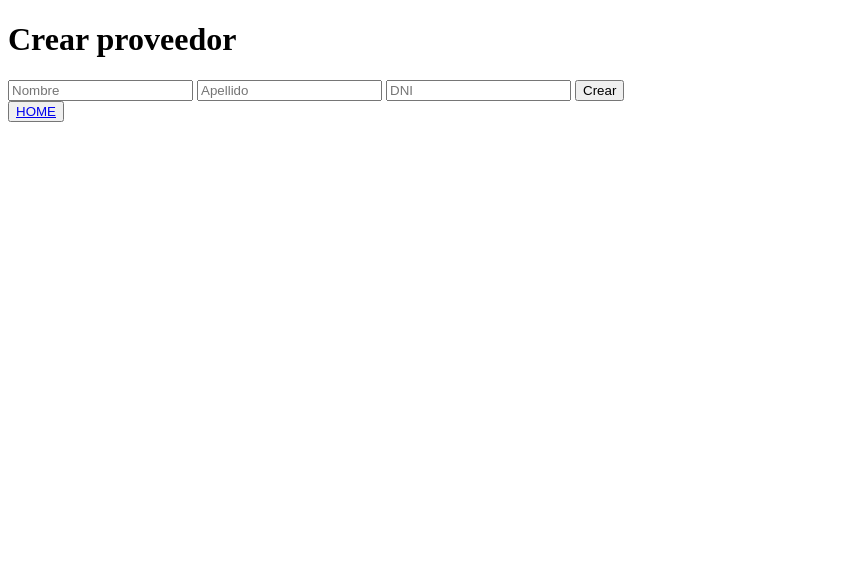
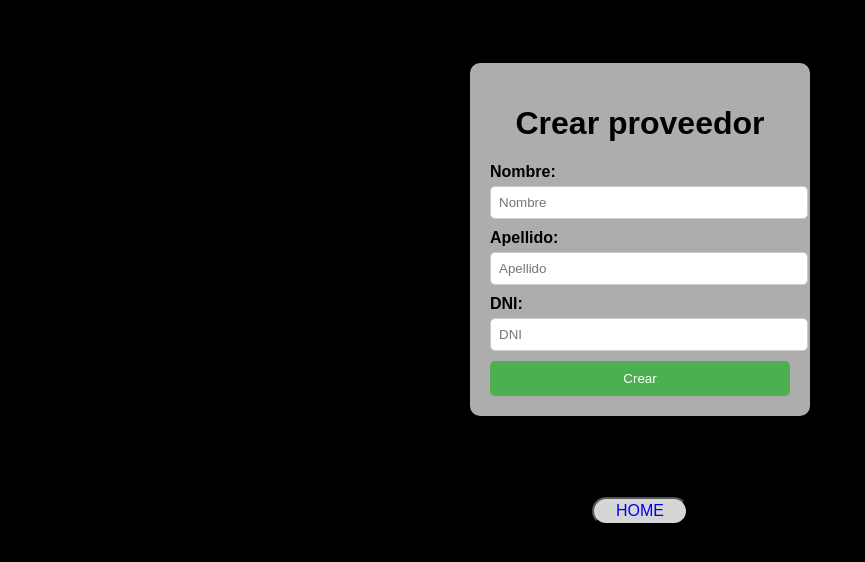
Before and after one commit to emybr/trabajoFinalPython, a Django app: page /proveedor_create/ in a window 1280 px wide. Shown: the top 562 px of the page, without its empty margins (0-865 px from the left). Run offline with Django 5.2, Linux system fonts and the light colour scheme.

Commit message:
agrego css funcionado ok

```diff
--- /dev/null
+++ b/StockControl/StockControl/static/css/proveedor-crear.css
@@ -0,0 +1,78 @@
+body {
+    background-color: black;
+    font-family: Arial, sans-serif;
+}
+
+.card {
+    width: 300px;
+    margin: 5% auto ;
+    padding: 20px;
+    background-color: rgb(174, 173, 173);
+    border-radius: 10px;
+    box-shadow: 0 4px 8px rgba(0, 0, 0, 0.1);
+}
+
+h1 {
+    text-align: center;
+}
+
+.input-group {
+    margin-bottom: 10px;
+}
+
+label {
+    display: block;
+    margin-bottom: 5px;
+    font-weight: bold;
+}
+
+input[type="text"],
+input[type="number"] {
+    width: 100%;
+    padding: 8px;
+    border: 1px solid #ccc;
+    border-radius: 5px;
+}
+
+input[type="submit"] {
+    width: 100%;
+    padding: 10px;
+    border: none;
+    border-radius: 5px;
+    background-color: #4CAF50;
+    color: white;
+    cursor: pointer;
+}
+
+input[type="submit"]:hover {
+    background-color: #45a049;
+}
+
+.button {
+    text-align: center;
+    margin-top: 20px;
+}
+
+button a {
+    text-decoration: none;
+
+}
+.boton-proveedor{
+    margin-top: 2%;
+    display: flex;
+    justify-content: center;
+}
+
+button{
+    border-radius: 20px;
+    background-color: #d6d6d6;
+    color: black;
+    padding: 3px 22px;
+    text-align: center;
+    text-decoration: none;
+    display: inline-block;
+    font-size: 16px;
+    margin: 18px 2px;
+    cursor: pointer;
+    text-decoration: none;
+}
--- a/StockControl/compra/templates/proveedor_create.html
+++ b/StockControl/compra/templates/proveedor_create.html
@@ -1,25 +1,34 @@
+{% load static %}
 <!DOCTYPE html>
 <html lang="en">
 <head>
     <meta charset="UTF-8">
     <meta name="viewport" content="width=device-width, initial-scale=1.0">
     <title>Crear un proveedor</title>
+    <link type="text/css" rel="stylesheet" href="{% static 'css/proveedor-crear.css' %}">
 </head>
 <body>
+    <div class="card">
         <h1>Crear proveedor</h1>
-
         <form action="" method="POST">
             {% csrf_token %}
-        {{ form.as_p }}
-        <label for="nombre"></label>
+            <div class="input-group">
+                <label for="nombre">Nombre:</label>
                 <input type="text" name="nombre" id="nombre" placeholder="Nombre">
-        <label for="apellido"></label>
+            </div>
+            <div class="input-group">
+                <label for="apellido">Apellido:</label>
                 <input type="text" name="apellido" id="apellido" placeholder="Apellido">
-        <label for="dni"></label>
+            </div>
+            <div class="input-group">
+                <label for="dni">DNI:</label>
                 <input type="number" name="dni" id="dni" placeholder="DNI">
+            </div>
             <input type="submit" value="Crear">
         </form>
-    <button><a href="{% url 'index' %}">HOME</button>
-
+    </div>
+    <div class="boton-proveedor">
+        <button><a href="{% url 'index' %}">HOME</a></button>
+    </div>
 </body>
 </html>
```
Also changed, not shown: StockControl/StockControl/static/css/productos-crear.css (added, +74 -0 lines), StockControl/StockControl/static/css/productos.css (added, +55 -0 lines), StockControl/compra/templates/producto_create.html (+17 -32 lines), StockControl/compra/templates/productos_list.html (+28 -7 lines), StockControl/compra/views.py (+0 -18 lines), StockControl/db.sqlite3. Lines whose indentation alone changed are shown as unchanged.
